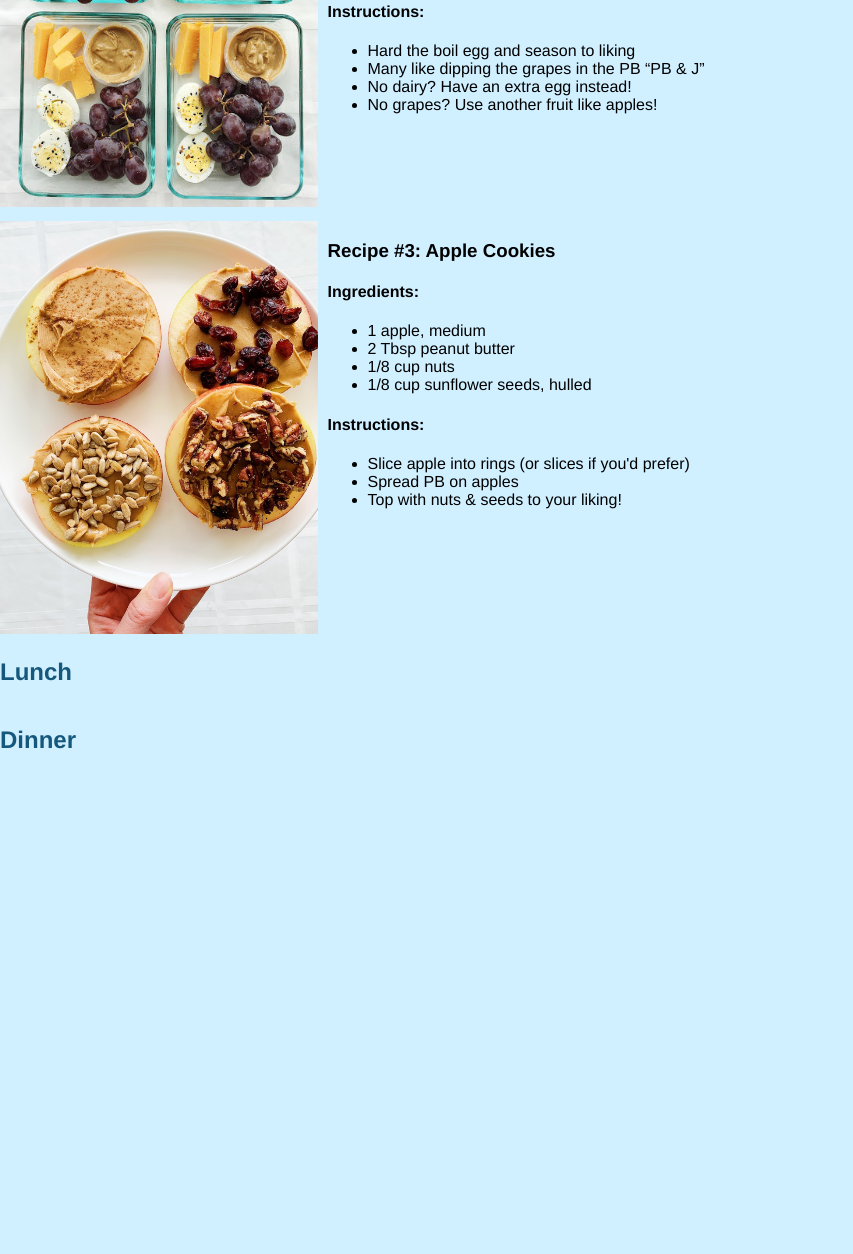
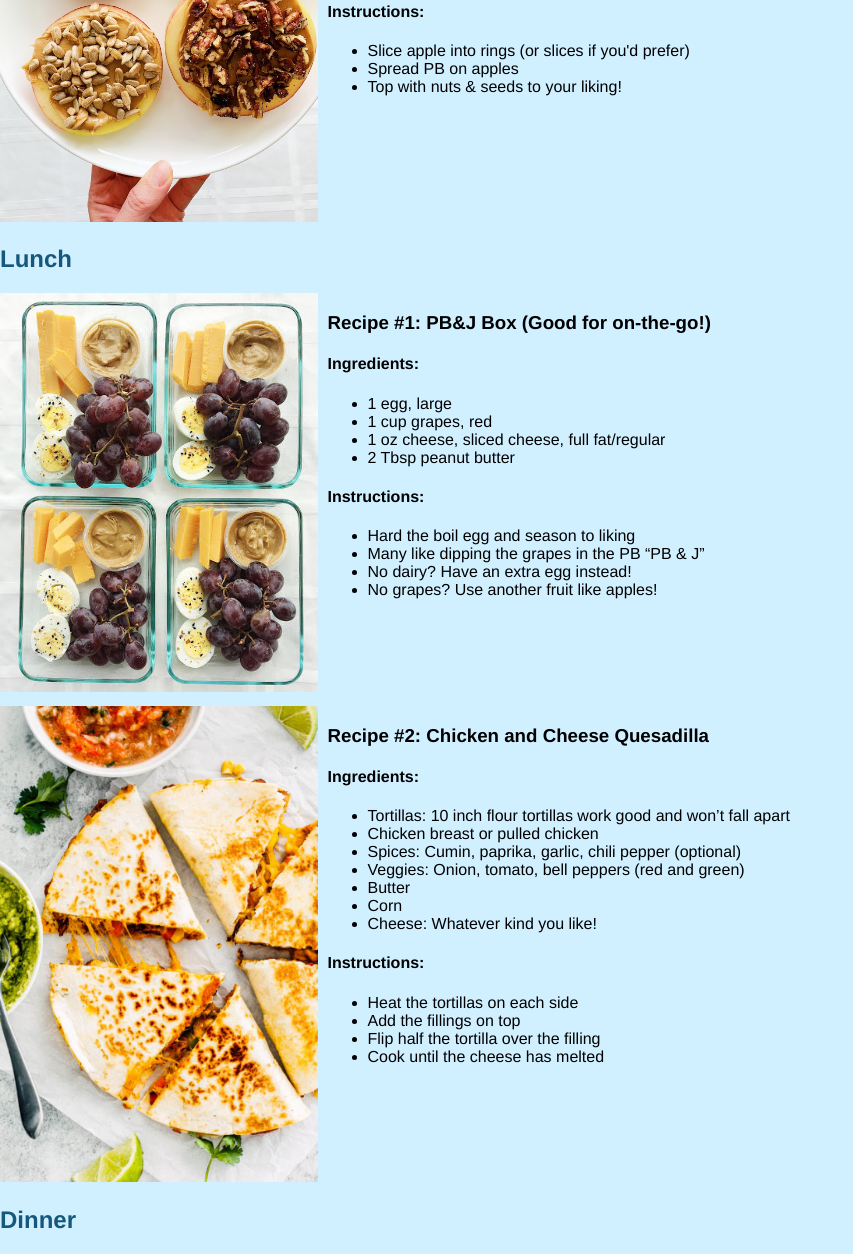
Before and after one commit to meganhinkel/343-s23-p1, a plain HTML site: page meal-ideas.html in a window 1280 px wide. Shown: the part 857-2111 px from the top of the page, without its empty margins (0-853 px from the left). Before the commit the page ends 1631 px from the top, so only its background shows below. Drawn offline with Linux system fonts and the light colour scheme.

Commit message:
More recipes!

```diff
--- a/meal-ideas.html
+++ b/meal-ideas.html
@@ -52,29 +52,9 @@
       </p>
     </div>
 
-    <div><img src="/images/PB&J Box.jpg" alt="PB&J Box"></div>
-    <div>
-      <p>
-      <h3>Recipe #2: PB&J Box (Good for on-the-go!)</h3>
-      <h4>Ingredients:</h4>
-      <ul id="ingredients">
-        <li>1 egg, large</li>
-        <li>1 cup grapes, red</li>
-        <li>1 oz cheese, sliced cheese, full fat/regular</li>
-        <li>2 Tbsp peanut butter</li>
-      </ul>
-      <h4>Instructions:</h4>
-      <ul id="instructions">
-        <li>Hard the boil egg and season to liking</li>
-        <li>Many like dipping the grapes in the PB “PB & J”</li>
-        <li>No dairy? Have an extra egg instead!</li>
-        <li>No grapes? Use another fruit like apples!</li>
-      </ul>
-      </p>
-    </div>
     <div><img src="/images/apple-cookies.jpeg" alt="Apple Cookies"></div>
     <div>
-      <h3>Recipe #3: Apple Cookies</h3>
+      <h3>Recipe #2: Apple Cookies</h3>
       <h4>Ingredients:</h4>
       <ul id="ingredients">
         <li>1 apple, medium</li>
@@ -93,7 +73,53 @@
 
   <h2>Lunch</h2>
 
+  <div class="recipe-list">
+  <div><img src="/images/PB&J Box.jpg" alt="PB&J Box"></div>
+  <div>
+    <p>
+    <h3>Recipe #1: PB&J Box (Good for on-the-go!)</h3>
+    <h4>Ingredients:</h4>
+    <ul id="ingredients">
+      <li>1 egg, large</li>
+      <li>1 cup grapes, red</li>
+      <li>1 oz cheese, sliced cheese, full fat/regular</li>
+      <li>2 Tbsp peanut butter</li>
+    </ul>
+    <h4>Instructions:</h4>
+    <ul id="instructions">
+      <li>Hard the boil egg and season to liking</li>
+      <li>Many like dipping the grapes in the PB “PB & J”</li>
+      <li>No dairy? Have an extra egg instead!</li>
+      <li>No grapes? Use another fruit like apples!</li>
+    </ul>
+    </p>
+  </div>
 
+  <div><img src="/images/easy-chicken-quesadillas.jpg" alt="Chicken quesadillas"></div>
+  <div>
+    <p>
+    <h3>Recipe #2: Chicken and Cheese Quesadilla</h3>
+    <h4>Ingredients:</h4>
+    <ul id="ingredients">
+      <li>Tortillas: 10 inch flour tortillas work good and won’t fall apart</li>
+      <li>Chicken breast or pulled chicken</li>
+      <li>Spices: Cumin, paprika, garlic, chili pepper (optional)</li>
+      <li>Veggies: Onion, tomato, bell peppers (red and green)</li>
+      <li>Butter</li>
+      <li>Corn</li>
+      <li>Cheese: Whatever kind you like!</li>
+    </ul>
+    <h4>Instructions:</h4>
+    <ul id="instructions">
+      <li>Heat the tortillas on each side</li>
+      <li>Add the fillings on top</li>
+      <li>Flip half the tortilla over the filling</li>
+      <li>Cook until the cheese has melted</li>
+    </ul>
+    </p>
+  </div>
+
+  </div>
   <h2>Dinner</h2>
 </body>
 
```
Also changed, not shown: snack-ideas.html (+27 -0 lines), images/easy-chicken-quesadillas.jpg (added), images/greek-yogurt-bowls.jpg (added).
